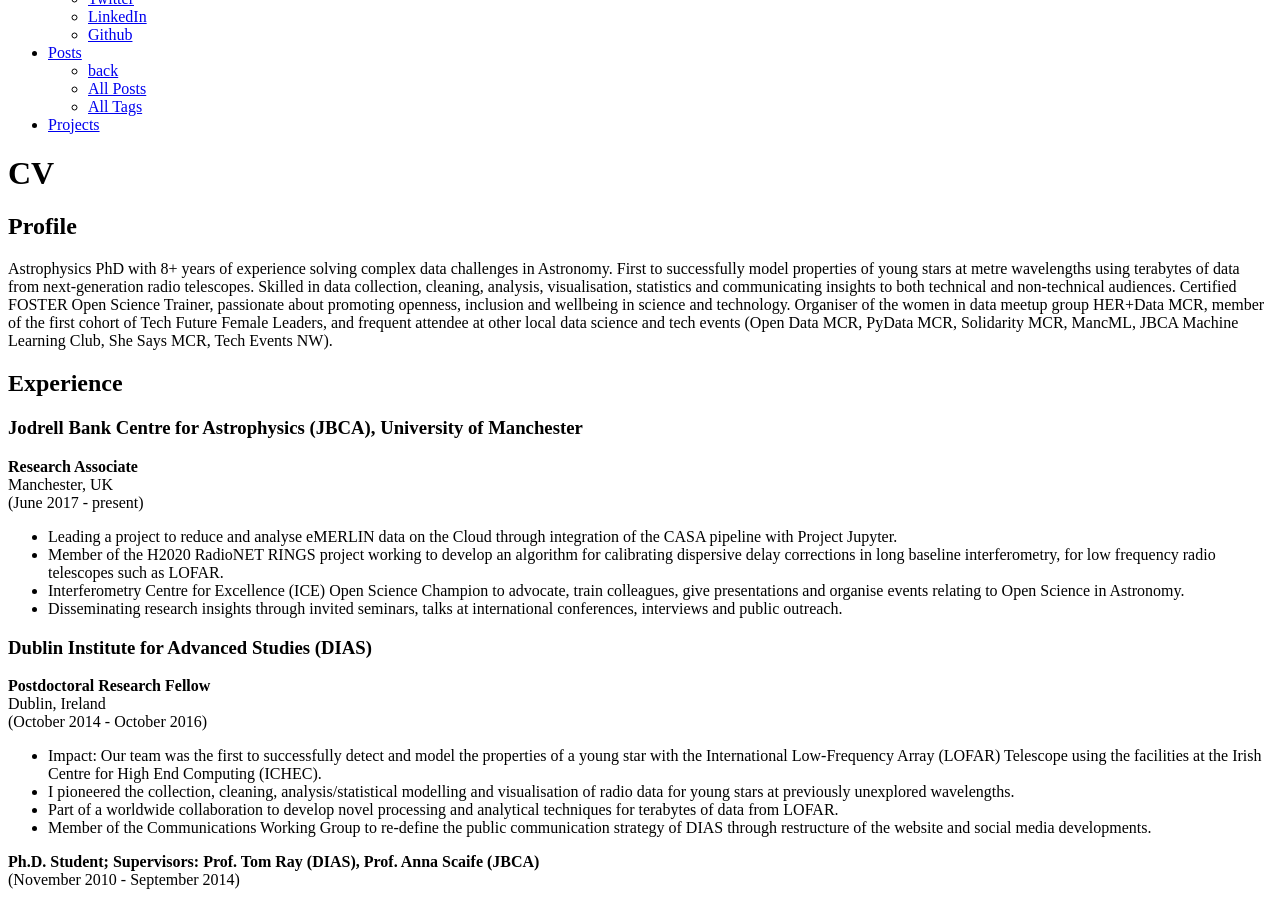
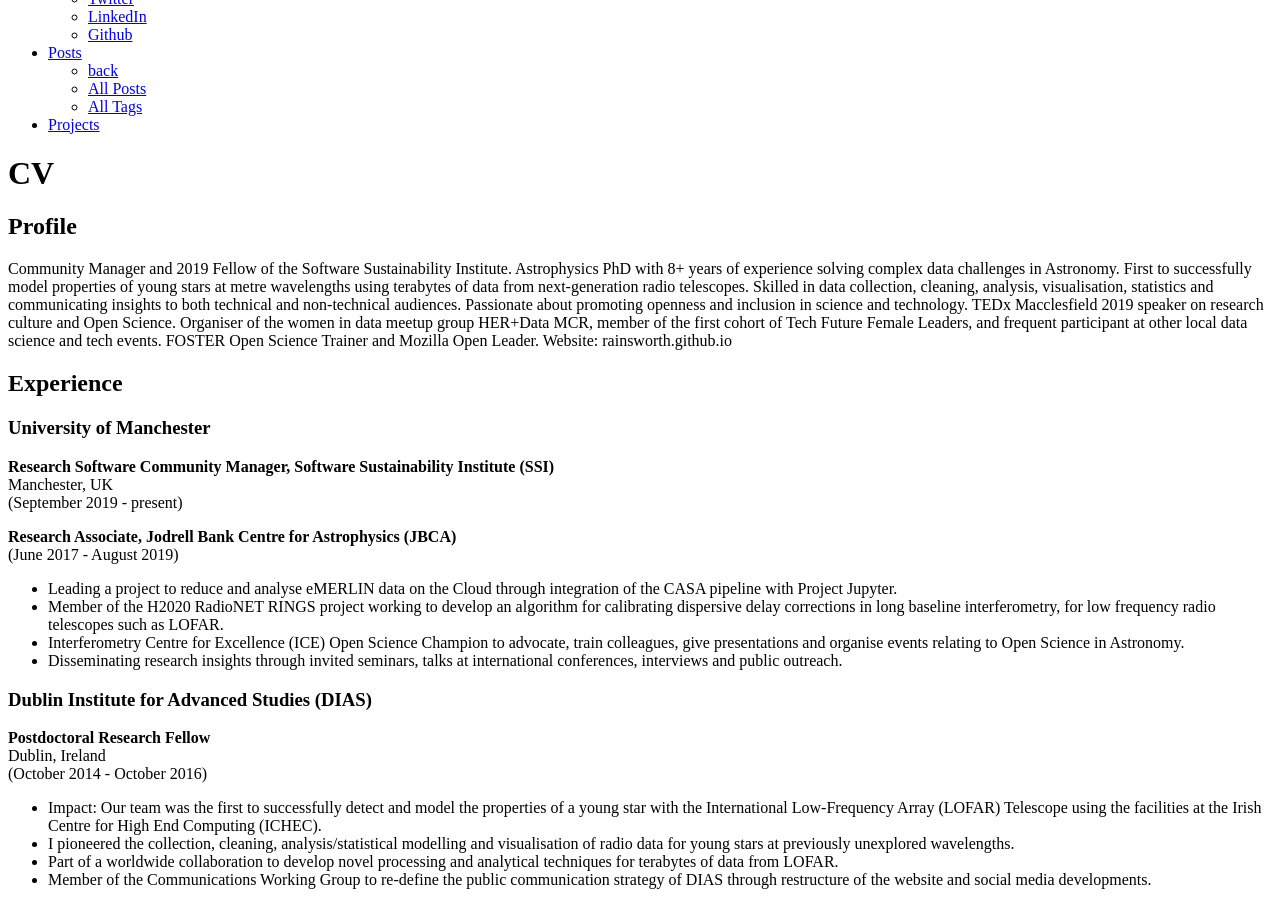
Before and after one commit to rainsworth/rainsworth.github.io, a Jekyll site: the page built from CV/index.md, in a window 1280 px wide and 900 px high, scrolled down 626 px. Built offline with Jekyll 4.4.1, drawn with Linux system fonts in a browser that asks for light colours.

Commit message:
update cv

```diff
--- a/CV/index.md
+++ b/CV/index.md
@@ -7,14 +7,17 @@ comments: false
 ---
 
 ## Profile
-Astrophysics PhD with 8+ years of experience solving complex data challenges in Astronomy. First to successfully model properties of young stars at metre wavelengths using terabytes of data from next-generation radio telescopes. Skilled in data collection, cleaning, analysis, visualisation, statistics and communicating insights to both technical and non-technical audiences. Certified FOSTER Open Science Trainer, passionate about promoting openness, inclusion and wellbeing in science and technology. Organiser of the women in data meetup group HER+Data MCR, member of the first cohort of Tech Future Female Leaders, and frequent attendee at other local data science and tech events (Open Data MCR, PyData MCR, Solidarity MCR, MancML, JBCA Machine Learning Club, She Says MCR, Tech Events NW).
+Community Manager and 2019 Fellow of the Software Sustainability Institute. Astrophysics PhD with 8+ years of experience solving complex data challenges in Astronomy. First to successfully model properties of young stars at metre wavelengths using terabytes of data from next-generation radio telescopes. Skilled in data collection, cleaning, analysis, visualisation, statistics and communicating insights to both technical and non-technical audiences. Passionate about promoting openness and inclusion in science and technology. TEDx Macclesfield 2019 speaker on research culture and Open Science. Organiser of the women in data meetup group HER+Data MCR, member of the first cohort of Tech Future Female Leaders, and frequent participant at other local data science and tech events. FOSTER Open Science Trainer and Mozilla Open Leader. Website: rainsworth.github.io
 
 ## Experience
 
-### Jodrell Bank Centre for Astrophysics (JBCA), University of Manchester
-**Research Associate**
+### University of Manchester
+**Research Software Community Manager, Software Sustainability Institute (SSI)**
 Manchester, UK
-(June 2017 - present)
+(September 2019 - present)
+
+**Research Associate, Jodrell Bank Centre for Astrophysics (JBCA)**
+(June 2017 - August 2019)
 
 * Leading a project to reduce and analyse eMERLIN data on the Cloud through integration of the CASA pipeline with Project Jupyter.
 * Member of the H2020 RadioNET RINGS project working to develop an algorithm for calibrating dispersive delay corrections in long baseline interferometry, for low frequency radio telescopes such as LOFAR.
```
